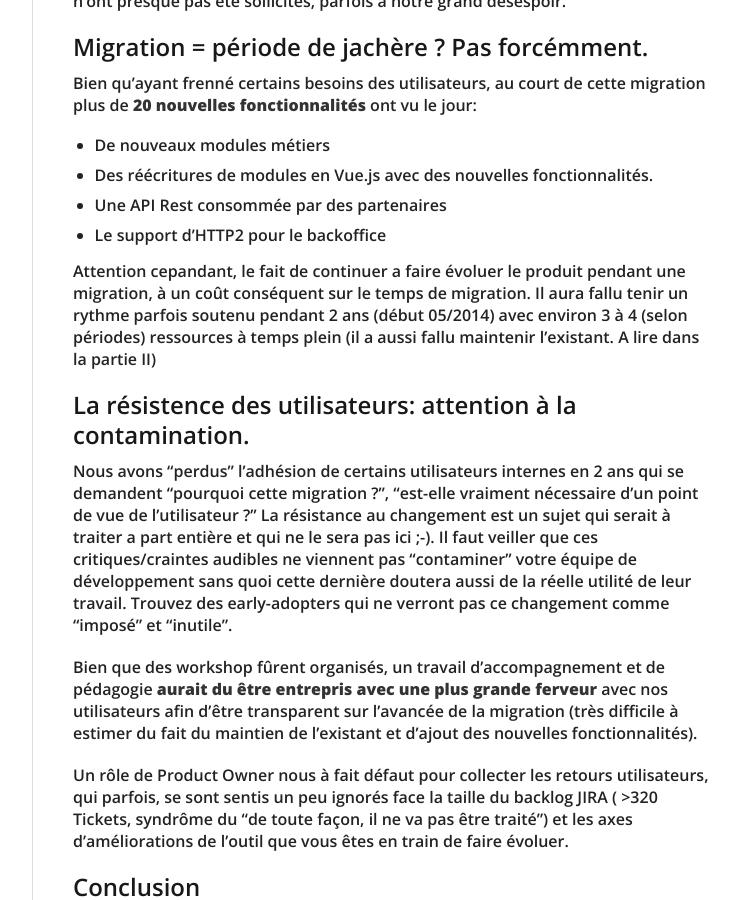
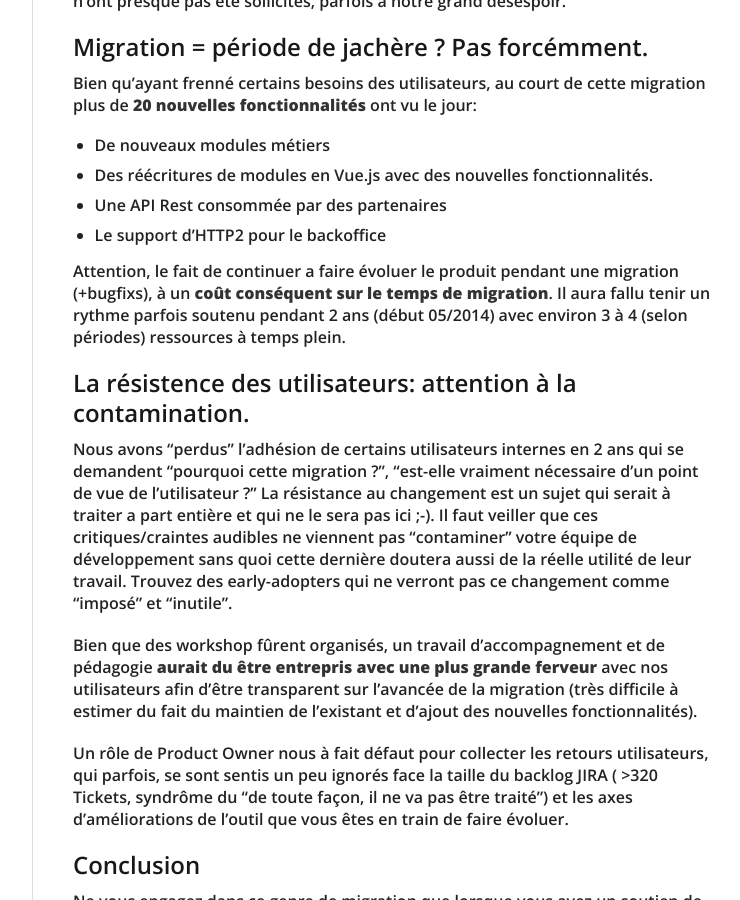
Before and after one commit to swanson/lagom, a Jekyll site: the page built from _posts/2016-07-18-migration-couts-et-gains.md, in a window 1280 px wide and 900 px high, scrolled down 3740 px. Shown: the whole window, without its empty margins (378-1118 px from the left). Built offline with Jekyll 4.4.1, drawn with Linux system fonts in a browser that asks for light colours; nearby versions of some CDN libraries; comment, search, counter and statistics services are not loaded.

Commit message:
simplification

```diff
--- a/_posts/2016-07-18-migration-couts-et-gains.md
+++ b/_posts/2016-07-18-migration-couts-et-gains.md
@@ -68,7 +68,7 @@ Bien qu'ayant frenné certains besoins des utilisateurs, au court de cette migra
 - Une API Rest consommée par des partenaires
 - Le support d'HTTP2 pour le backoffice
 
-Attention cepandant, le fait de continuer a faire évoluer le produit pendant une migration, à un coût conséquent sur le temps de migration. Il aura fallu tenir un rythme parfois soutenu pendant 2 ans (début 05/2014) avec environ 3 à 4 (selon périodes) ressources à temps plein (il a aussi fallu maintenir l'existant. A lire dans la partie II)
+Attention, le fait de continuer a faire évoluer le produit pendant une migration (+bugfixs), à un **coût conséquent sur le temps de migration**. Il aura fallu tenir un rythme parfois soutenu pendant 2 ans (début 05/2014) avec environ 3 à 4 (selon périodes) ressources à temps plein.
 
 ## La résistence des utilisateurs: attention à la contamination.
 
```
